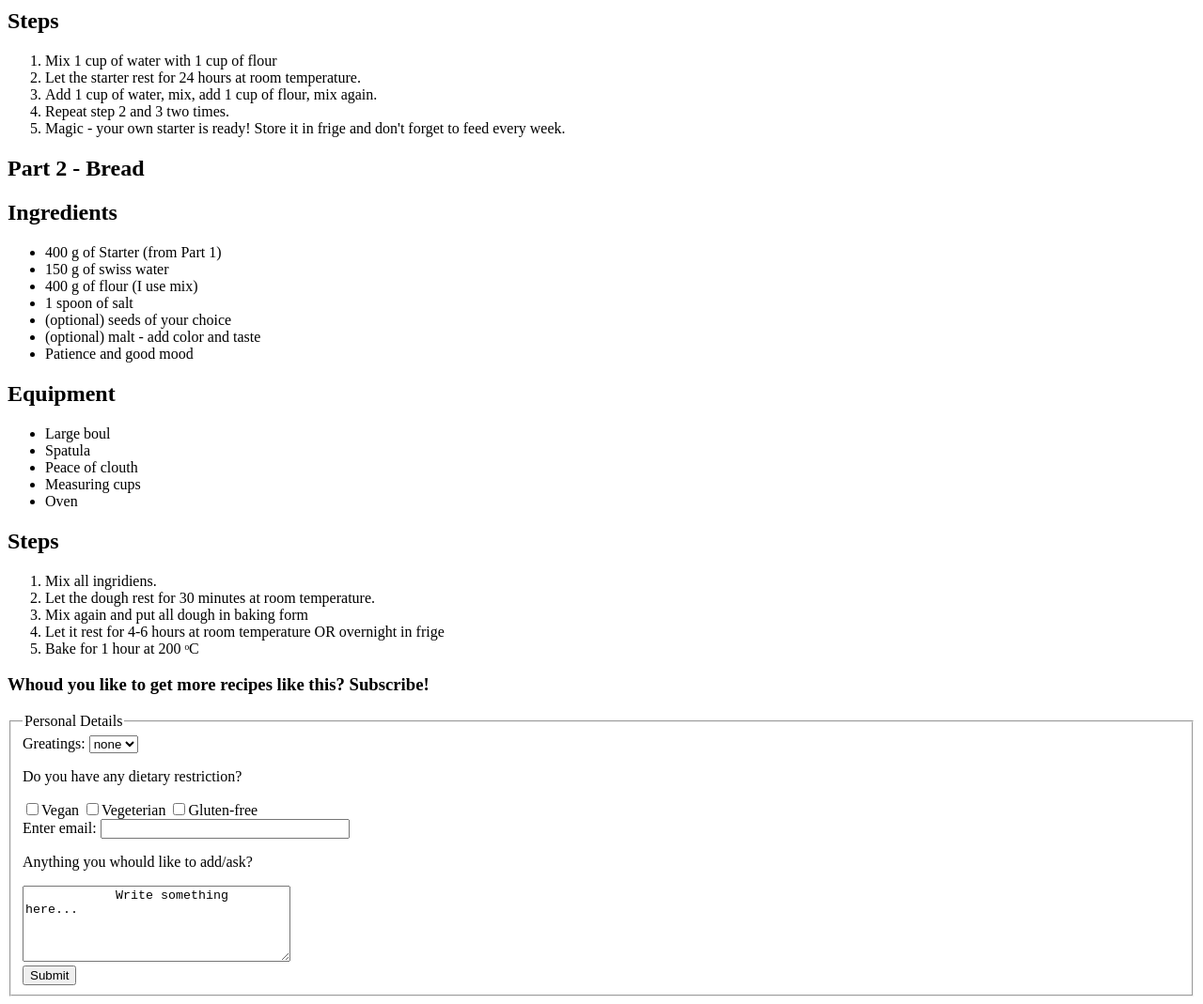
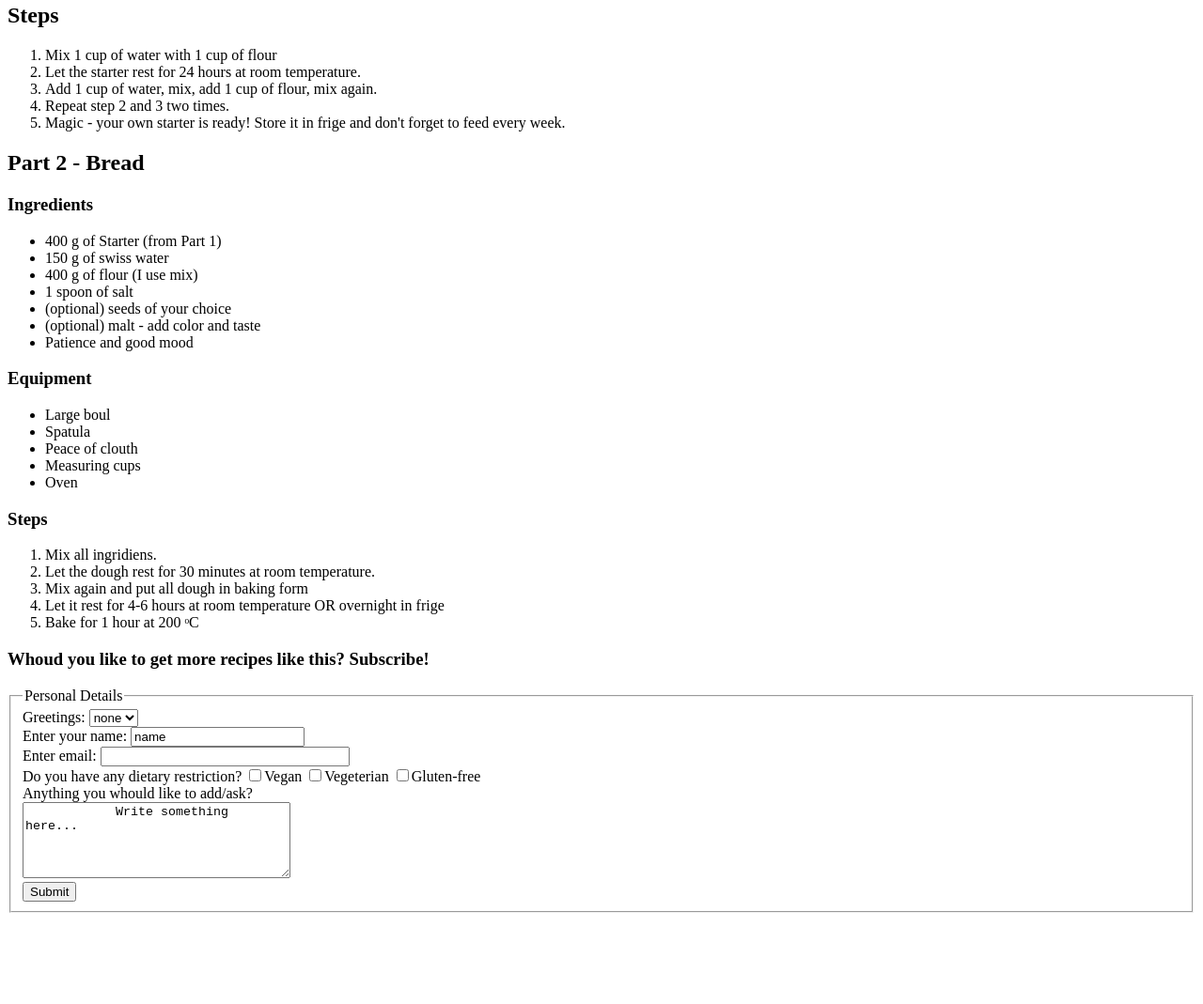
Before and after one commit to m007ko/recipe_bread, a plain HTML site: page bread/index.html in a window 1280 px wide. Shown: the part 1198-2267 px from the top of the page at 94% size. After the commit the page ends 2178 px from the top, so only its background shows below. Drawn offline with Linux system fonts and the light colour scheme.

Commit message:
reformating forms

```diff
--- a/bread/index.html
+++ b/bread/index.html
@@ -2,10 +2,6 @@
 <html>
 <head>
   <title>Bread from scratch</title>
-</head>
-<body>
-    <title>Yeast Starter Recipe</title>
-    <link rel="stylesheet" href="styles.css">
 </head>
 <body>
     <h1>Bread from scratch</h1>
@@ -25,9 +21,9 @@
 </ul>
 
     <article>
-        <h1>Part 1 - Yeast Starter Recipe</h1>
+        <h2>Part 1 - Yeast Starter Recipe</h2>
 
-        <h2>Ingredients</h2>
+        <h3>Ingredients</h3>
         <ul>
             <li itemprop="recipeIngredient"> 1 cup of swiss water </li>
             <li itemprop="recipeIngredient">1 cup of flour (better fullcorn)</li>
@@ -53,8 +49,8 @@
     </article>
 
      <article>
-        <h1>Part 2 - Bread</h1>
-        <h2>Ingredients</h2>
+        <h2>Part 2 - Bread</h2>
+        <h3>Ingredients</h3>
         <ul>
             <li itemprop="recipeIngredient"> 400 g of Starter (from Part 1)</li>
             <li itemprop="recipeIngredient">150 g of swiss water</li>
@@ -65,7 +61,7 @@
             <li itemprop="recipeIngredient" >Patience and good mood</li>
         </ul>
 
-        <h2>Equipment</h2>
+        <h3>Equipment</h3>
         <ul>
             <li>Large boul</li>
             <li>Spatula</li>
@@ -74,7 +70,7 @@
             <li>Oven</li>
         </ul>
 
-        <h2>Steps</h2>
+        <h3>Steps</h3>
         <ol>
             <li itemprop="recipeInstructions"> Mix all ingridiens. </li>
             <li itemprop="recipeInstructions">Let the dough rest for 30 minutes at room temperature. </li>
@@ -84,35 +80,38 @@
         </ol>
      </article>
 
-    <H3> Whoud you like to get more recipes like this? Subscribe! </H3>
+    <h3> Whoud you like to get more recipes like this? Subscribe! </h3>
     <form>
         <fieldset>
             <legend>Personal Details</legend>
-            Greatings:
+            <label for="greeting"> Greetings: </label>
             <select>
                 <option> none</option>
                 <option> Mr.</option>
                 <option> Ms.</option>
             </select>
-            <br />
-           <p>Do you have any dietary restriction? </p>
-            <label>
+            <br>
+            <label for="userName"> Enter your name:</label>
+                <input type = "text" id="userName" value="name" />
+            <br>
+            <label for="email">Enter  email:</label>
+            <input type="email" id="email" pattern="*@*" size="30" required />
+            <br>
+
+           <label for="Diet">Do you have any dietary restriction? </label>
                 <input type = "checkbox" name="Diet" value="Vegan" />Vegan
                 <input type = "checkbox" name="Diet" value="Vegeterian" />Vegeterian
-                <input type = "checkbox" name="Diet" value="Gluten-free" />Gluten-free</label>
-            <br />
-            <label for="email">Enter  email:</label>
-            <input type="email" id="email" pattern=".+@example\.com" size="30" required />
-            <br />
-            <p>Anything you whould like to add/ask?</p>
+                <input type = "checkbox" name="Diet" value="Gluten-free" />Gluten-free
+            <br>
+
+            <label for="additioninfo"> Anything you whould like to add/ask? </label>
+            <br>
             <textarea rows="5" cols="33">
             Write something here...
-              </textarea>
-              <br />
+             </textarea>
+            <br>
             <input type="submit" value=Submit />
         </fieldset>
-
     </form>
-
 </body>
 </html>
```
